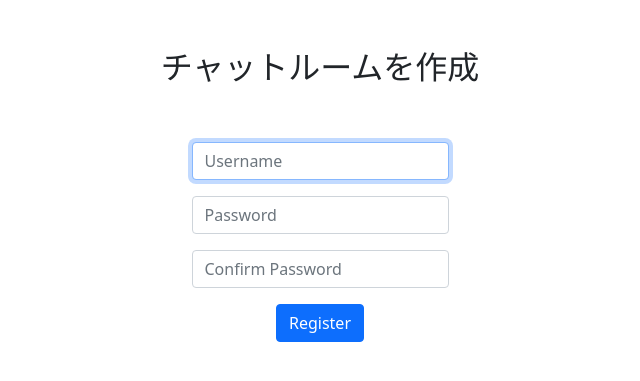
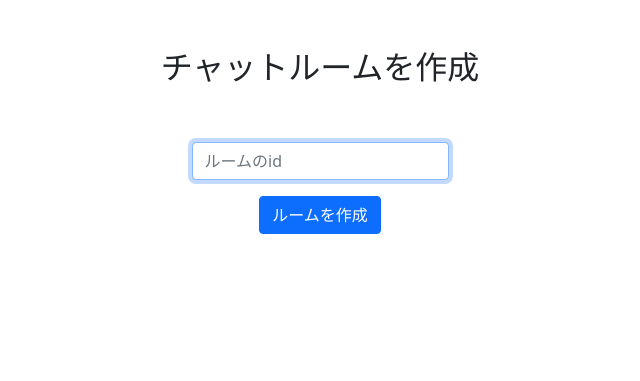
Before and after one commit to rui-510/team05project, a Flask app: page /make in a window 1280 px wide. Shown: the part 76-457 px from the top of the page, without its empty margins (320-960 px from the left). Run offline with Flask 2, Linux system fonts and the light colour scheme; a user stored in the database is signed in; some libraries are stand-ins or nearby versions.

Commit message:
ddd, Sep 9/10/2022, YYYY, 7:54 A +0

```diff
--- a/hira_09_08/templates/make.html
+++ b/hira_09_08/templates/make.html
@@ -8,17 +8,11 @@
 
     <h2>チャットルームを作成</h2>
     <br><br>
-    <form action="/make" method="post">
+    <form action="/join" method="post">
         <div class="mb-3">
-            <input autocomplete="off" autofocus class="form-control mx-auto w-auto" id="username" name="username" placeholder="Username" type="text">
+            <input autocomplete="off" autofocus class="form-control mx-auto w-auto" id="roomid" name="roomid" placeholder="ルームのid" type="text">
         </div>
-        <div class="mb-3">
-            <input class="form-control mx-auto w-auto" id="password" name="password" placeholder="Password" type="password">
-        </div>
-        <div class="mb-3">
-            <input class="form-control mx-auto w-auto" id="password" name="confirmation" placeholder="Confirm Password" type="password">
-        </div>
-        <button class="btn btn-primary" type="submit">Register</button>
+        <button class="btn btn-primary" type="submit">ルームを作成</button>
     </form>
 
 {% endblock %}
```
